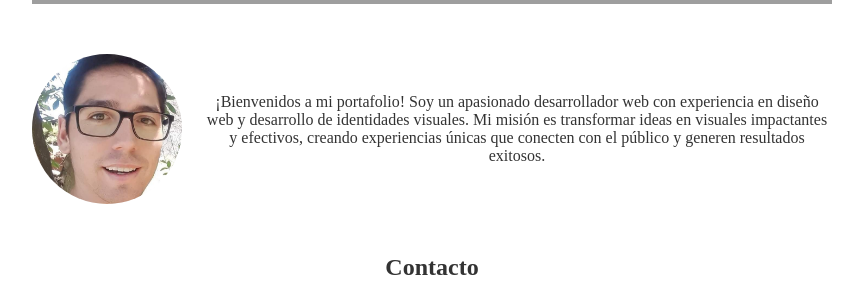
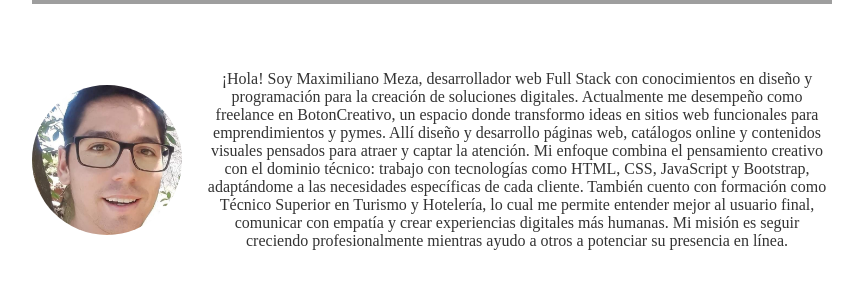
Before and after one commit to cocomeza/Mi_Porfolio_react, a React (Create React App) app: page /about in a window 1280 px wide. Shown: the part 915-1215 px from the top of the page, without its empty margins (208-1071 px from the left). Built offline with nearby package versions, Linux system fonts and the light colour scheme; grey boxes are pictures that could not be loaded.

Commit message:
Update About.js

```diff
--- a/src/components/About.js
+++ b/src/components/About.js
@@ -9,10 +9,15 @@ const About = () => {
       </header>
       <section className="about-me">
         <img src="/foto-hero.jpg" alt="Imagen de Maximiliano Meza" className="profile-pic" />
-        <p>
-          ¡Bienvenidos a mi portafolio! Soy un apasionado desarrollador web con experiencia en diseño web y desarrollo de identidades visuales.
-          Mi misión es transformar ideas en visuales impactantes y efectivos, creando experiencias únicas que conecten con el público y generen resultados exitosos.
-        </p>
+        <p>¡Hola! Soy Maximiliano Meza, desarrollador web Full Stack con conocimientos en diseño y programación para la creación de soluciones digitales.
+
+Actualmente me desempeño como freelance en BotonCreativo, un espacio donde transformo ideas en sitios web funcionales para emprendimientos y pymes. Allí diseño y desarrollo páginas web, catálogos online y contenidos visuales pensados para atraer y captar la atención.
+
+Mi enfoque combina el pensamiento creativo con el dominio técnico: trabajo con tecnologías como HTML, CSS, JavaScript y Bootstrap, adaptándome a las necesidades específicas de cada cliente.
+
+También cuento con formación como Técnico Superior en Turismo y Hotelería, lo cual me permite entender mejor al usuario final, comunicar con empatía y crear experiencias digitales más humanas.
+
+Mi misión es seguir creciendo profesionalmente mientras ayudo a otros a potenciar su presencia en línea.</p>
       </section>
       <section className="contact">
         <h2>Contacto</h2>
```
